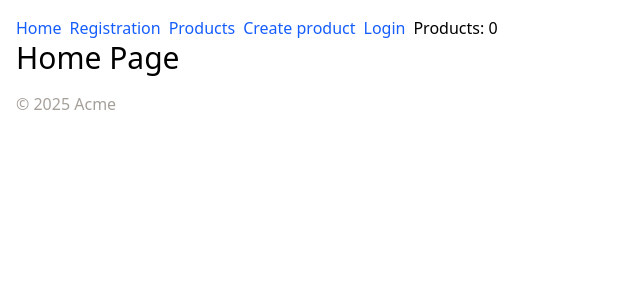
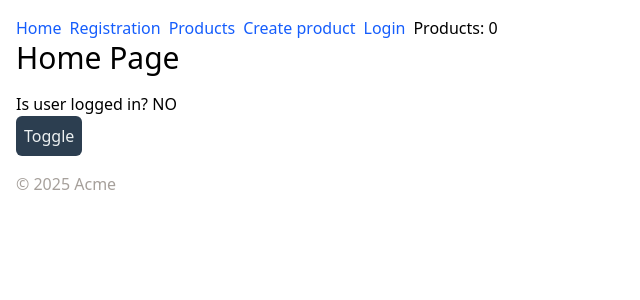
Before and after one commit to patrykomiotek/dyn-group-2, a React (Vite) app: page / in a window 1280 px wide. Shown: the top 300 px of the page, without its empty margins (0-640 px from the left). Built offline with nearby package versions, Linux system fonts and the light colour scheme.

Commit message:
feat: with useCallback and Button component

```diff
--- a/src/pages/HomePage.tsx
+++ b/src/pages/HomePage.tsx
@@ -4,12 +4,14 @@
 // import { ValueCollector } from "@/components/ValueCollector";
 // import { ViewPort } from "@/components/ViewPort";
 
+import { AuthInfo } from "@/shared/components/Auth/AuthInfo";
+
 export function HomePage() {
   return (
     <div className="space-y-4">
       <h1 className="text-3xl">Home Page</h1>
       {/* <PostsList /> */}
-      {/* <AuthInfo /> */}
+      <AuthInfo />
       {/* <Stepper />
       <ValueCollector />
       <ViewPort />
--- /dev/null
+++ b/src/shared/components/Auth/AuthCredentials.tsx
@@ -0,0 +1,17 @@
+import { Button } from "@/shared/ui";
+import { useState, type MouseEventHandler, useCallback } from "react";
+
+export const AuthCredentials = () => {
+  const [isLoggedIn, setIsLoggedIn] = useState(false);
+
+  const handleToggle: MouseEventHandler<HTMLButtonElement> = useCallback(() => {
+    setIsLoggedIn((value) => !value);
+  }, []);
+
+  return (
+    <div>
+      <p>Is user logged in? {isLoggedIn ? "YES" : "NO"}</p>
+      <Button onClick={handleToggle}>Toggle</Button>
+    </div>
+  );
+};
--- /dev/null
+++ b/src/shared/components/Auth/AuthInfo.tsx
@@ -0,0 +1,5 @@
+import { AuthCredentials } from "./AuthCredentials";
+
+export const AuthInfo = () => {
+  return <AuthCredentials />;
+};
--- a/src/shared/ui/Button/Button.tsx
+++ b/src/shared/ui/Button/Button.tsx
@@ -4,7 +4,7 @@
 //   PETER_RIVER, // 1
 // }
 
-import { type ComponentProps } from "react";
+import { type ComponentProps, memo } from "react";
 
 const palette = {
   emerald: "#2ecc71",
@@ -31,7 +31,8 @@ type Props = {
 
 // export const Button = () => {}
 
-export const Button = ({
+export const Button = memo(
+  ({
     children,
     color = "clouds",
     bgColor = "midnightBlue",
@@ -47,4 +48,7 @@ export const Button = ({
         {children}
       </button>
     );
-};
+  }
+);
+
+Button.displayName = "memo(Button)";
```
Lines whose indentation alone changed are shown as unchanged.
